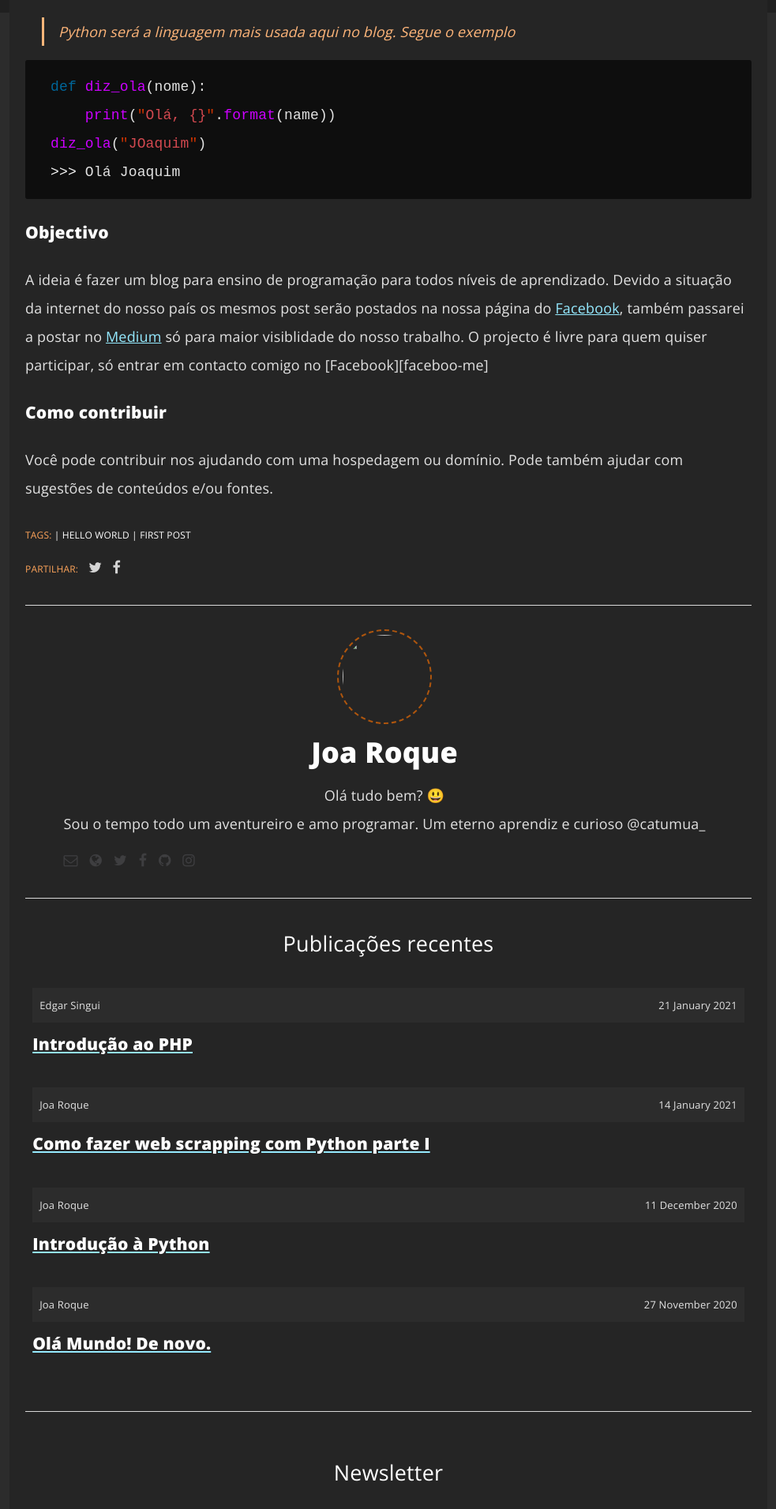
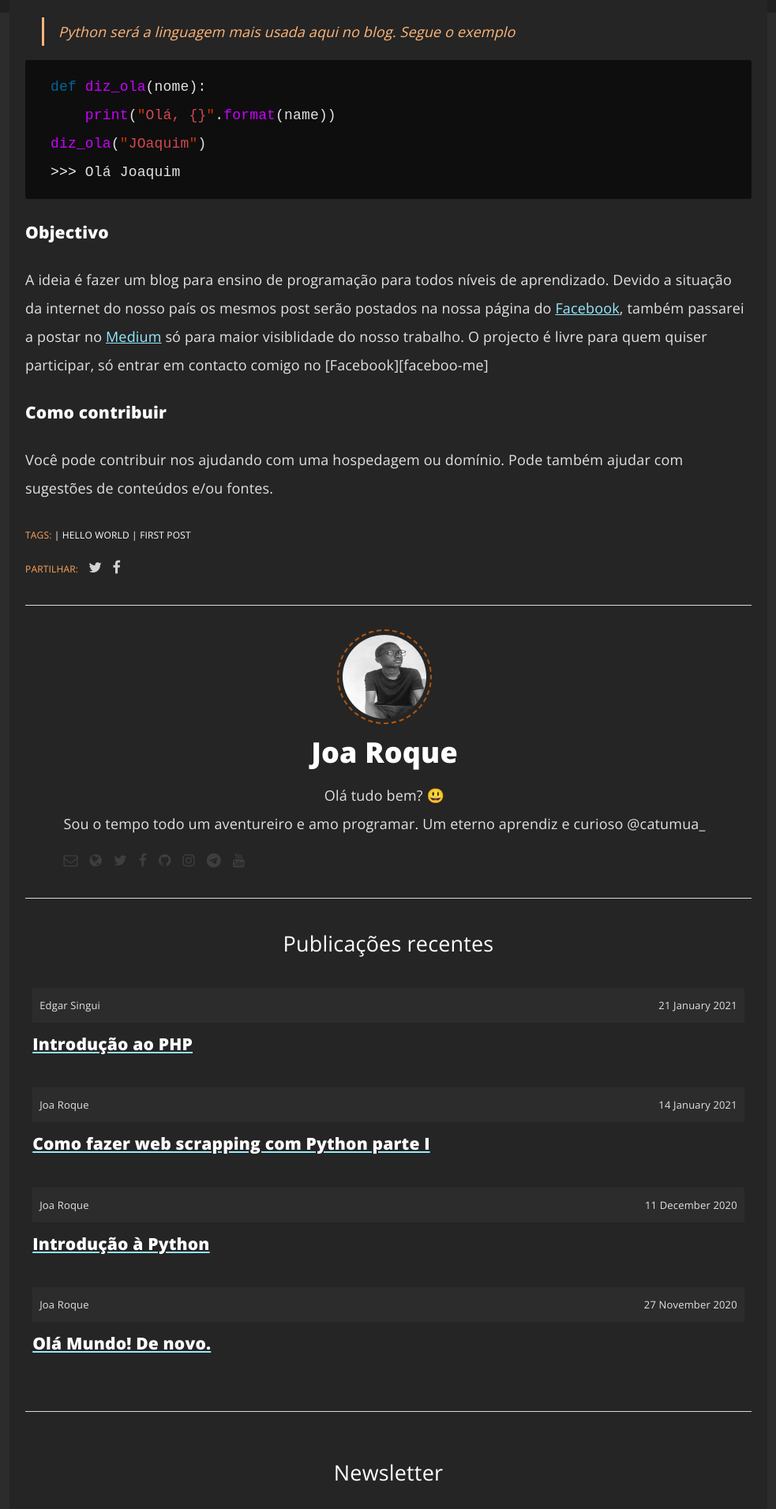
Before and after one commit to programadorao/pangolano.github.io-old, a Jekyll site: the page built from _posts/2020-11-27-ola-mundo-de-novo.md, in a window 1280 px wide. Shown: the part 588-2499 px from the top of the page at 79% size, without its empty margins (148-1131 px from the left). Built offline with Jekyll 4.4.1, drawn with Linux system fonts in a browser that asks for light colours; emoji names are drawn with the system emoji font; comment, search, counter and statistics services are not loaded.

Commit message:
Update author-box.html

```diff
--- a/_includes/author-box.html
+++ b/_includes/author-box.html
@@ -3,7 +3,7 @@
 
   {% assign author = site.authors[page.author] %}
 
-  <img src="{{site.baseurl}}/assets/img/{% if author.profile %}{{author.profile}}{% endif %}" alt="{{site.author}}" class="author-img">
+  <img src="{{site.baseurl}}/assets/img/profile/{% if author.profile %}{{author.profile}}{% endif %}" alt="{{site.author}}" class="author-img">
   <div class="author-desc">
     <h1>{{author.name}}</h1>
     <p>{{author.description}}</p>
@@ -24,19 +24,29 @@
         <li class="twitter"><a href="https://twitter.com/programadorangolano" target="_blank"><i class="fa fa-twitter" aria-hidden="true"></i></a></li>
       {% endif %}
       {% if author.facebook %}
-        <li class="twitter"><a href="{{author.facebook}}" target="_blank"><i class="fa fa-facebook"></i></a></li>
+        <li class="facebook"><a href="{{author.facebook}}" target="_blank"><i class="fa fa-facebook"></i></a></li>
       {% else %}
-        <li class="twitter"><a href="https://www.facebook.com/programadorangolano" target="_blank"><i class="fa fa-twitter" aria-hidden="true"></i></a></li>
+        <li class="facebook"><a href="https://www.facebook.com/programadorangolano" target="_blank"><i class="fa fa-facebook" aria-hidden="true"></i></a></li>
       {% endif %}
       {% if author.github %}
-        <li class="twitter"><a href="https://github.com/{{author.github}}" target="_blank"><i class="fa fa-github"></i></a></li>
+        <li class="github"><a href="https://github.com/{{author.github}}" target="_blank"><i class="fa fa-github"></i></a></li>
       {% else %}
-        <li class="twitter"><a href="https://github.com/pangolano" target="_blank"><i class="fa fa-twitter" aria-hidden="true"></i></a></li>
+        <li class="github"><a href="https://github.com/pangolano" target="_blank"><i class="fa fa-twitter" aria-hidden="true"></i></a></li>
       {% endif %}
       {% if author.instagram %}
-        <li class="twitter"><a href="https://instagram.com/{{author.instagram}}" target="_blank"><i class="fa fa-instagram"></i></a></li>
+        <li class="instagram"><a href="https://instagram.com/{{author.instagram}}" target="_blank"><i class="fa fa-instagram"></i></a></li>
       {% else %}
-        <li class="twitter"><a href="https://instagram.com/programadorangolano" target="_blank"><i class="fa fa-twitter" aria-hidden="true"></i></a></li>
+        <li class="instagram"><a href="https://instagram.com/programadorangolano" target="_blank"><i class="fa fa-twitter" aria-hidden="true"></i></a></li>
+      {% endif %}
+      {% if author.telegram %}
+        <li class="telegram"><a href="https://t.me/{{author.telegram}}" target="_blank"><i class="fa fa-telegram"></i></a></li>
+      {% else %}
+        <li class="telegram"><a href="https://t.me/programadorangolano" target="_blank"><i class="fa fa-telegram" aria-hidden="true"></i></a></li>
+      {% endif %}
+      {% if author.youtube %}
+        <li class="youtube"><a href="{{author.youtube}}" target="_blank"><i class="fa fa-youtube"></i></a></li>
+      {% else %}
+        <li class="youtube"><a href="#" target="_blank"><i class="fa fa-youtube" aria-hidden="true"></i></a></li>
       {% endif %}
     </ul>
   </div>
@@ -45,18 +55,18 @@
   <div class="author-desc">
     <h1>Programador Angolano</h1>
     <p>
-      Programador Angolano é um website para iniciantes
-      que desejam aprender programação onde abordaremos de tudo um pouco!
+      Programador Angolano é uma plataforma de ensino sobre programação e não só. Abordamos tudo sobre TI, mundo open-source, Linux, Windows
+      Dicas de aprendizado, Highlight e muito mais :)
     </p>
 
     <ul>
         <li class="email"><a href="mailto:programadorangolano1@gmail.com.com"><i class="fa fa-envelope-o" aria-hidden="true"></i></a></li>
         <li class="website"><a href="https://pangolano.github.io" target="_blank"><i class="fa fa-globe" aria-hidden="true"></i></a></li>
-        <li class="twitter"><a href="https://twitter.com/@programadorangolano" target="_blank"><i class="fa fa-twitter"></i></a>
+        <li class="twitter"><a href="https://twitter.com/programador_ao" target="_blank"><i class="fa fa-twitter"></i></a>
         </li>
-        <li class="twitter"><a href="https://www.facebook.com/programadorangolano" target="_blank"><i class="fa fa-facebook" aria-hidden="true"></i></a></li>
-        <li class="twitter"><a href="https://github.com/pangolano" target="_blank"><i class="fa fa-github"></i></a></li>
-        <li class="twitter"><a href="https://instagram.com/programadorangolano" target="_blank"><i class="fa fa-instagram"></i></a>
+        <li class="facebook"><a href="https://www.facebook.com/programadorangolano" target="_blank"><i class="fa fa-facebook" aria-hidden="true"></i></a></li>
+        <li class="github"><a href="https://github.com/pangolano" target="_blank"><i class="fa fa-github"></i></a></li>
+        <li class="instagram"><a href="https://instagram.com/programadorangolano" target="_blank"><i class="fa fa-instagram"></i></a>
         </li>
 
     </ul>
```
